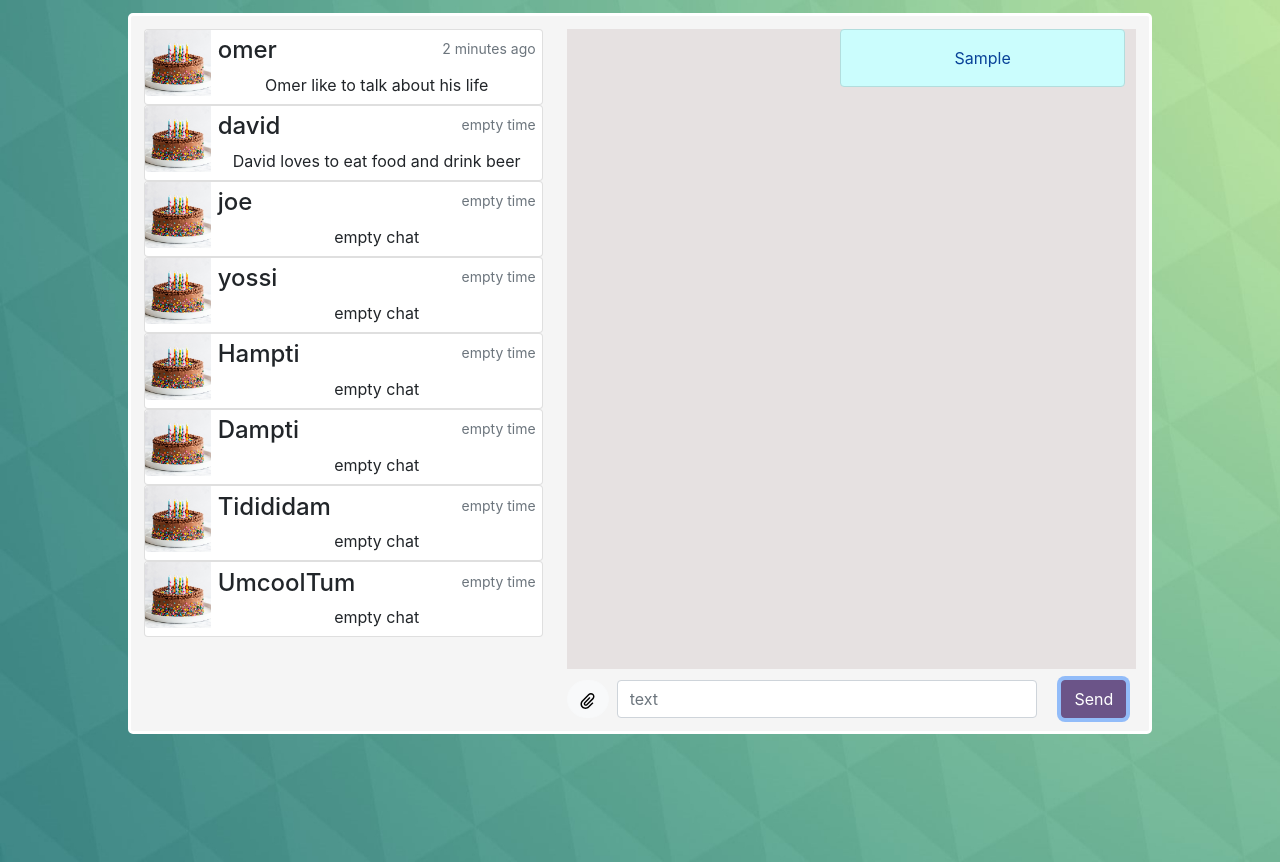
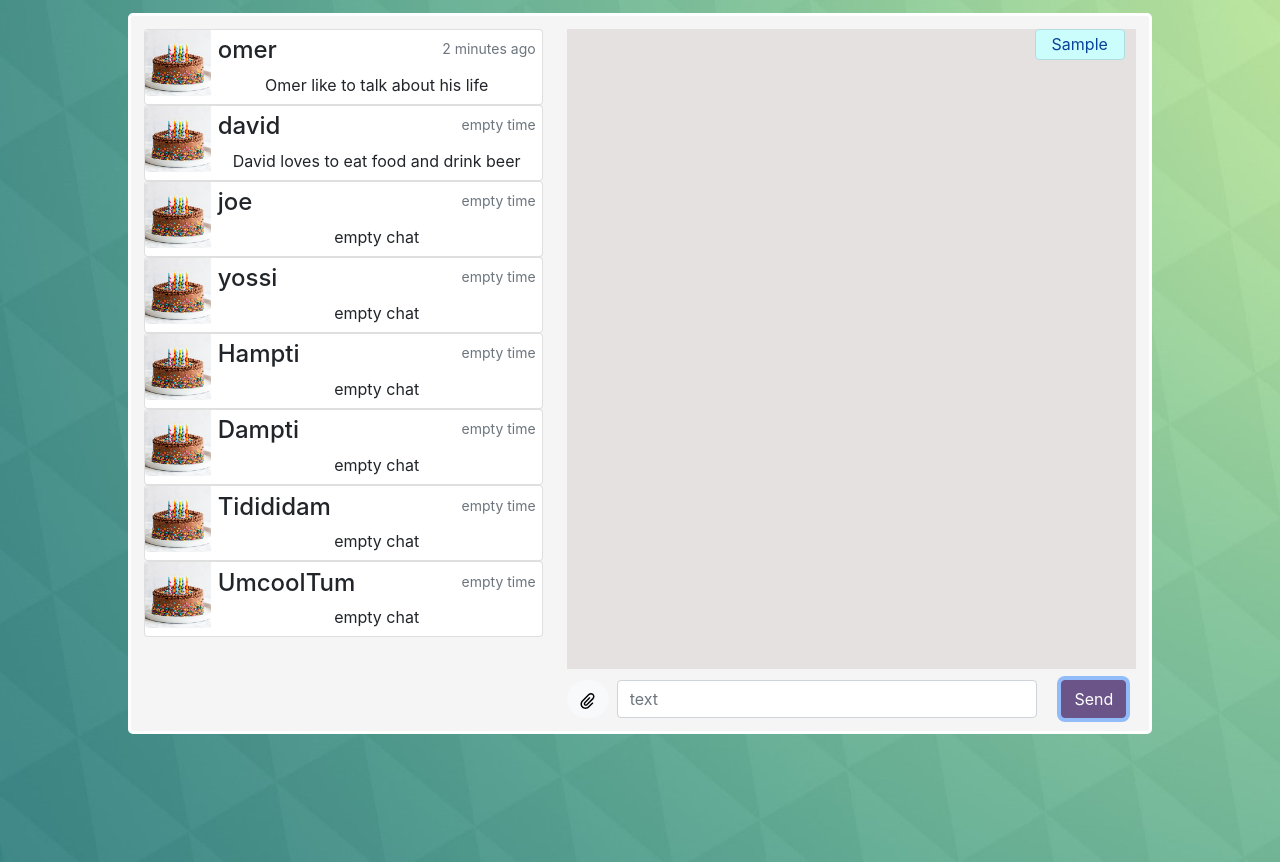
Before and after one commit to Davidkatom/MessagingApp, a React (Create React App) app in the folder whats-down/: page / in a window 1280 px wide. Both pictures are taken after typing "Sample" into the empty fields and a click on the button "Send". Built offline with nearby package versions, Linux system fonts and the light colour scheme.

Commit message:
דגשגשגדשגש

```diff
--- a/whats-down/src/components/MessageElm.js
+++ b/whats-down/src/components/MessageElm.js
@@ -1,8 +1,10 @@
 const MessageElm = ({ direction, text }) => {
     return (
-        <div class={"message-elm" + direction} >
-            <div class={"alert alert-primary " + direction} role="alert">
-                {text}
+        <div class = {direction + '_cont'}>
+            <div class={"message-elm" + direction} >
+                <div class={"alert alert-primary " + direction}>
+                    <span > {text} </span>
+                </div>
             </div>
         </div>
 
--- a/whats-down/src/index.css
+++ b/whats-down/src/index.css
@@ -74,6 +74,8 @@ body {
     width: 100%;
     margin-bottom: 2%;
     background-color: rgb(230, 225, 225);
+    padding-right: 2%;
+    padding-left: 2%;
 }
 
 .toolbar {
@@ -116,8 +118,29 @@ code {
 }
 
 .send {
+    text-align: start;
+    padding-top: 0.5%;
+    padding-bottom: 0.5%;
     background-color: #cbfdfd;
     border-color: #b2dddd;
-    width: 50%;
-    margin-right: 2%;
+    width: 70%;
+    inline-size: fit-content;
 }
+
+.receive {
+    text-align: end;
+    padding-top: 0.5%;
+    padding-bottom: 0.5%;
+    background-color: whitesmoke;
+    border-color: whitesmoke;
+    width: 70%;
+    inline-size: fit-content;
+}
+
+.receive_cont {
+    direction: ltr;
+}
+
+.send_cont {
+    direction: rtl;
+}
```
